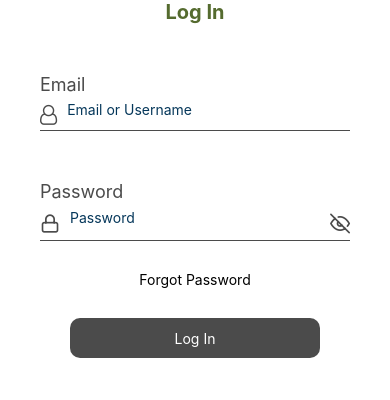
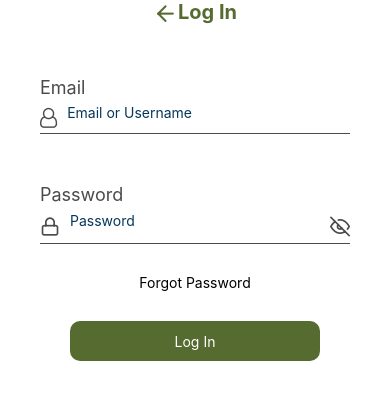
Before and after one commit to steversonTong/kicksflip, a React Native app: screen /SignInScreen in a window 390 px wide. Shown: the top 400 px of the page. Built offline with nearby package versions, Linux system fonts and the light colour scheme.

Commit message:
added an icon to go back to splash screen but need to fix positioning

```diff
--- a/screens/SignInScreen.js
+++ b/screens/SignInScreen.js
@@ -10,10 +10,8 @@ import {
   Alert,
 } from "react-native";
 import { StatusBar } from "expo-status-bar";
-import * as Animatable from "react-native-animatable";
 import FontAwesome from "react-native-vector-icons/FontAwesome";
 import Feather from "react-native-vector-icons/Feather";
-import { color } from "react-native/Libraries/Components/View/ReactNativeStyleAttributes";
 
 const SignInScreen = ({ navigation }) => {
   const [data, setData] = React.useState({
@@ -40,7 +38,12 @@ const SignInScreen = ({ navigation }) => {
     <SafeAreaView style={styles.container}>
       <StatusBar backgroundColor="white" barStyle="light content" />
       <View style={styles.text_header}>
-        <Text style={styles.text_header}>Log In</Text>
+        <View style={{ flexDirection: "row" }}>
+          <TouchableOpacity onPress={() => navigation.goBack()}>
+            <Feather name="arrow-left" color="#556B2F" size={25} />
+          </TouchableOpacity>
+          <Text style={styles.text_header}>Log In</Text>
+        </View>
       </View>
       <View style={styles.body}>
         <Text style={styles.text_basic}>Email</Text>
@@ -136,7 +139,7 @@ const styles = StyleSheet.create({
     alignItems: "center",
     justifyContent: "center",
     marginTop: 30,
-    backgroundColor: "#4B4B4B",
+    backgroundColor: "#556B2F",
     borderRadius: 10,
     height: 40,
     width: 250,
--- a/screens/SplashScreen.js
+++ b/screens/SplashScreen.js
@@ -115,7 +115,7 @@ const styles = StyleSheet.create({
     alignItems: "center",
     justifyContent: "center",
     marginTop: 30,
-    backgroundColor: "#4B4B4B",
+    backgroundColor: "#556B2F",
     borderRadius: 10,
     height: 40,
     width: 250,
```
